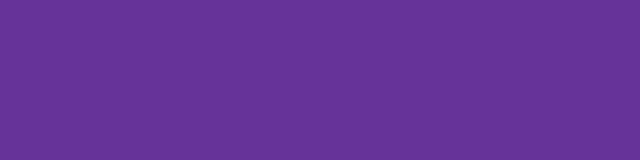
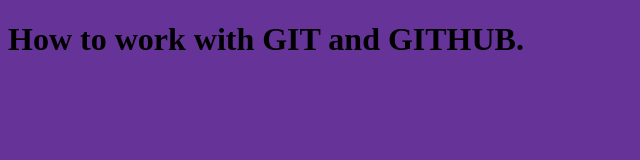
Before and after one commit to gundars-o/git-github, a plain HTML site: page index.html in a window 1280 px wide. Shown: the whole page, without its empty margins (0-640 px from the left). Drawn offline with Linux system fonts and the light colour scheme.

```diff
--- a/index.html
+++ b/index.html
@@ -11,6 +11,6 @@
     }
 </style>
 <body>
-
+    <h1>How to work with GIT and GITHUB.</h1>
 </body>
 </html>
```
Also changed, not shown: learn-git.txt.
